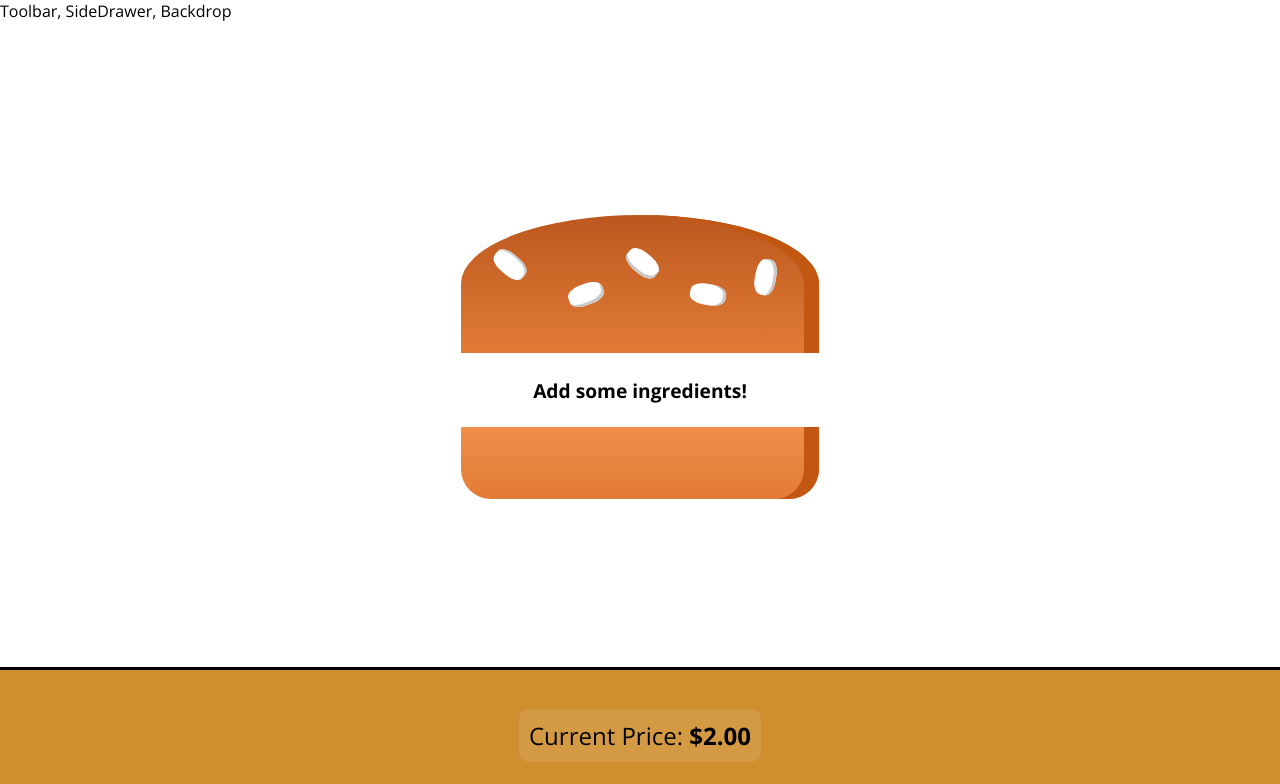
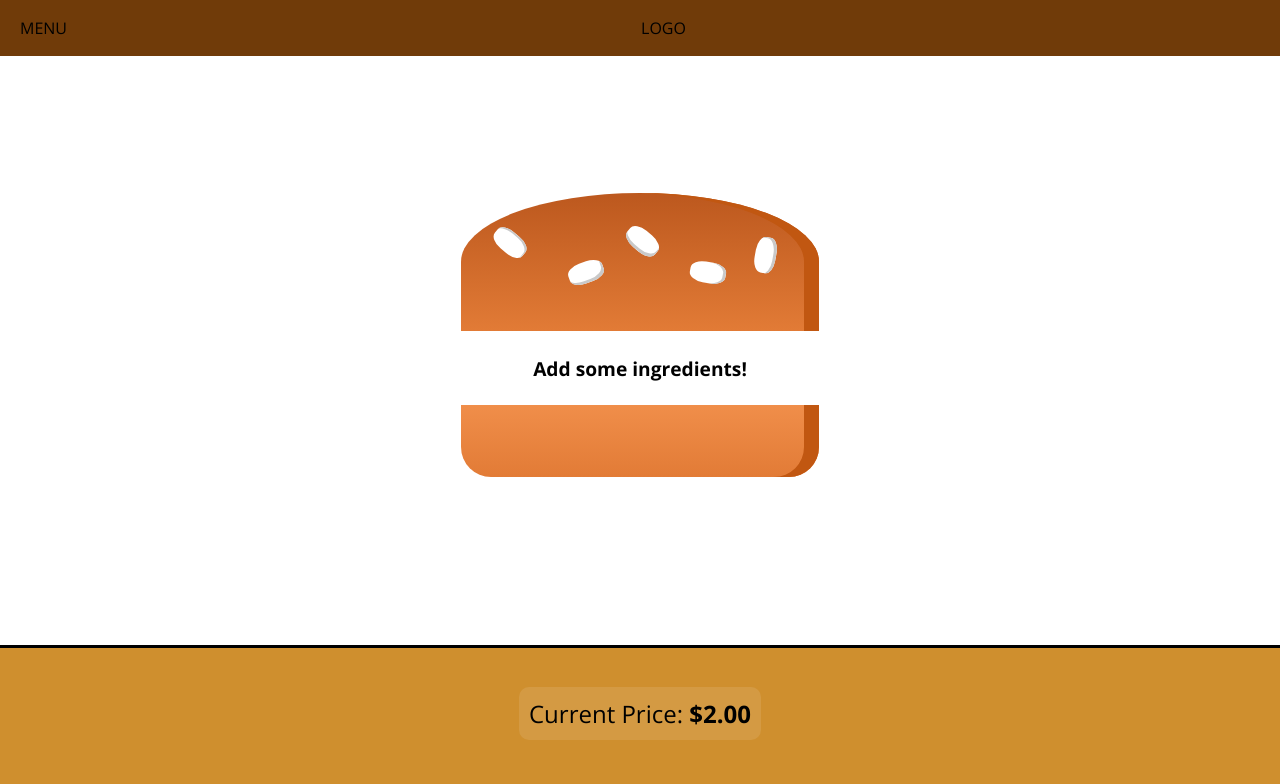
Before and after one commit to youssef-md/The-Burger-Builder, a React app: page / in a window 1280 px wide. Shown: the top 784 px of the page. Built offline with nearby package versions, Linux system fonts and the light colour scheme.

Commit message:
Adding Toolbar component

```diff
--- a/src/components/Layout/Layout.js
+++ b/src/components/Layout/Layout.js
@@ -1,9 +1,9 @@
 import React, { Fragment } from 'react'
 import styles from './Layout.css'
-
+import Toolbar from '../Navigation/Toolbar/Toolbar'
 const Layout = (props) => (
   <Fragment>
-    <div>Toolbar, SideDrawer, Backdrop</div>
+    <Toolbar/>
     <main className = {styles.content}>
       {props.children}
     </main>
--- /dev/null
+++ b/src/components/Navigation/Toolbar/Toolbar.css
@@ -0,0 +1,18 @@
+.Toolbar {
+  height: 56px;
+  width: 100%;
+  position: fixed;
+  top: 0;
+  left: 0;
+  background-color: #703B09;
+  display: flex;
+  justify-content: space-between;
+  align-items: center;
+  padding: 0 20px;
+  box-sizing: border-box;
+  z-index: 90;
+}
+
+.Toolbar nav {
+  height: 100%;
+}
--- /dev/null
+++ b/src/components/Navigation/Toolbar/Toolbar.js
@@ -0,0 +1,14 @@
+import React from 'react'
+import styles from './Toolbar.css'
+
+const Toolbar = (props) => (
+  <header className = {styles.Toolbar}>
+    <div>MENU</div>
+    <div>LOGO</div>
+    <nav>
+
+    </nav>
+  </header>
+);
+
+export default Toolbar;
--- a/src/components/UI/Modal/Modal.css
+++ b/src/components/UI/Modal/Modal.css
@@ -7,7 +7,7 @@
   box-shadow: 1px 1px 20px #000;
   padding: 16px;
   left: 15%;
-  top: 30%;
+  top: 15%;
   box-sizing: border-box;
   transition: all 0.5s ease-out;
 }
```
